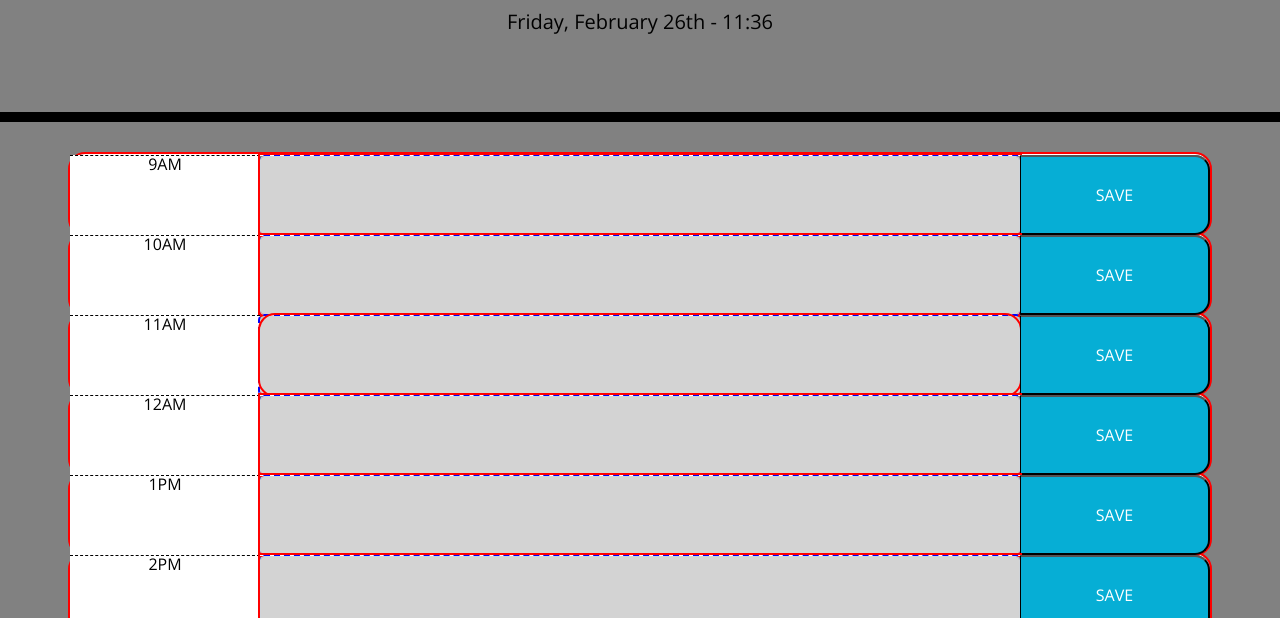
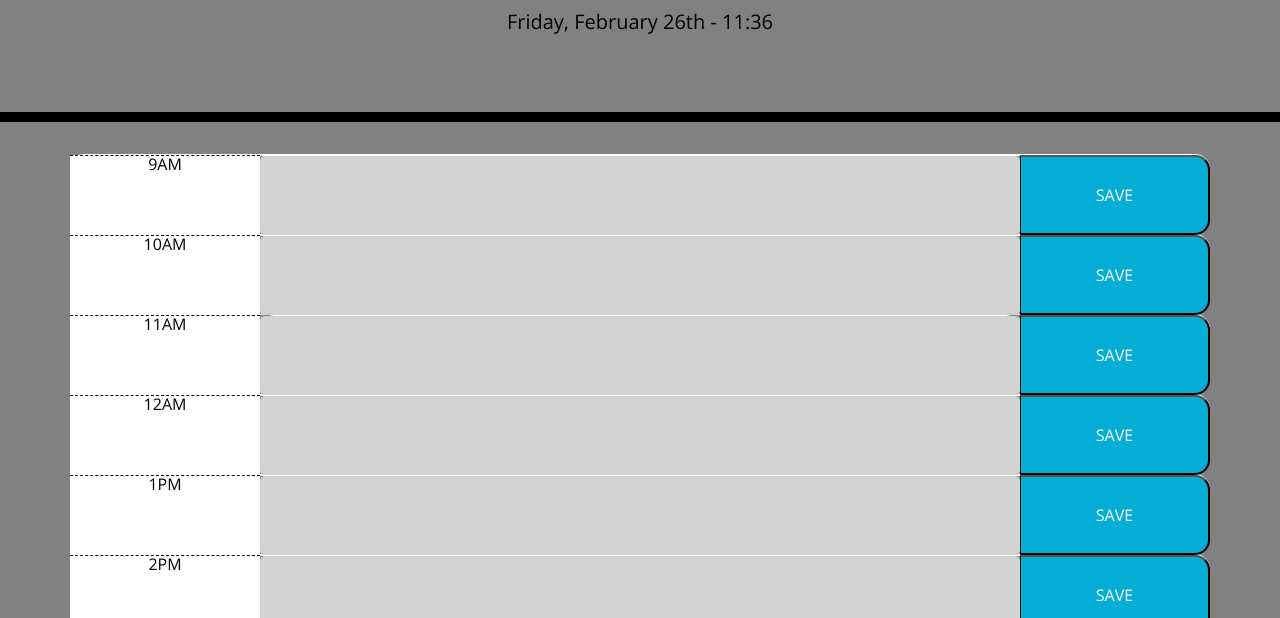
Before and after one commit to RM-Evans/work-day-scheduler, a plain HTML site: page Develop/index.html in a window 1280 px wide. Shown: the part 182-800 px from the top of the page. Drawn offline with nearby package versions, Linux system fonts and the light colour scheme.

Commit message:
completed readme

```diff
--- a/Develop/style.css
+++ b/Develop/style.css
@@ -16,7 +16,6 @@ textarea{
   color: #000000;
   border-left: 1px solid black;
   padding: 10px;
-  outline: blue dashed 2px;
 }
 
 .jumbotron {
@@ -25,7 +24,6 @@ textarea{
   color: black;
   border-radius: 0;
   border-bottom: 10px solid black;
-  /* outline: red solid 2px */
 }
 
 .description{
@@ -43,14 +41,12 @@ textarea{
   /* white-space: pre-wrap; */
   height: 80px;
   border-top: 1px solid white;
-  outline: red solid 2px;
 }
 
 .hour {
   background-color: #ffffff;
   color: #000000;
   border-top: 1px dashed #000000;
-  /* outline: blue dashed 2px; */
 }
 
 .past {
@@ -74,7 +70,6 @@ textarea{
   border-bottom-right-radius: 15px;
   background-color: #06AED5;
   color: white;
-  /* outline: blue dashed 2px; */
 }
 
 .saveBtn:hover {
```
Also changed, not shown: Develop/assets/images/schedulerscreenshot.png (added), 1 other file.
